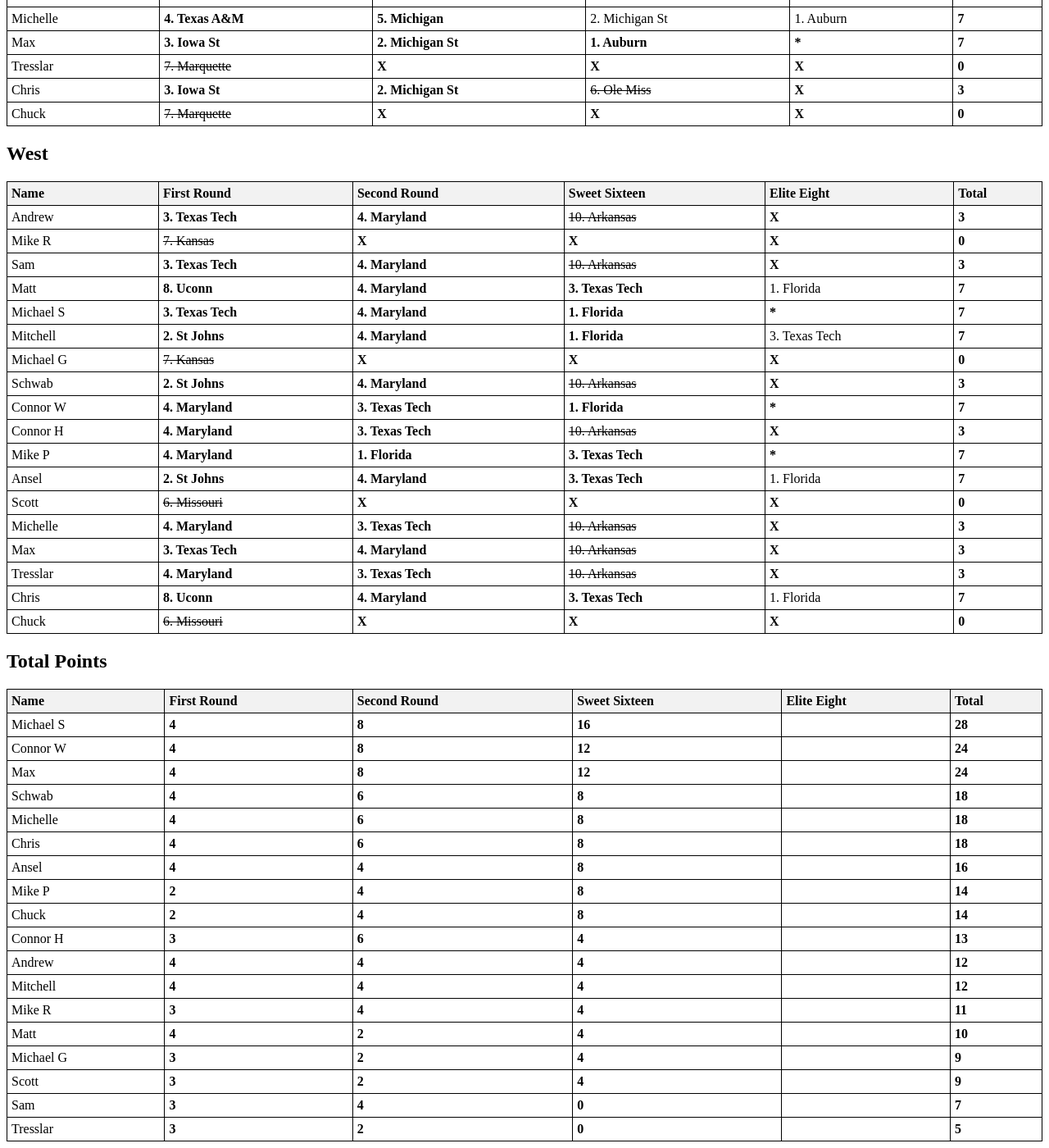
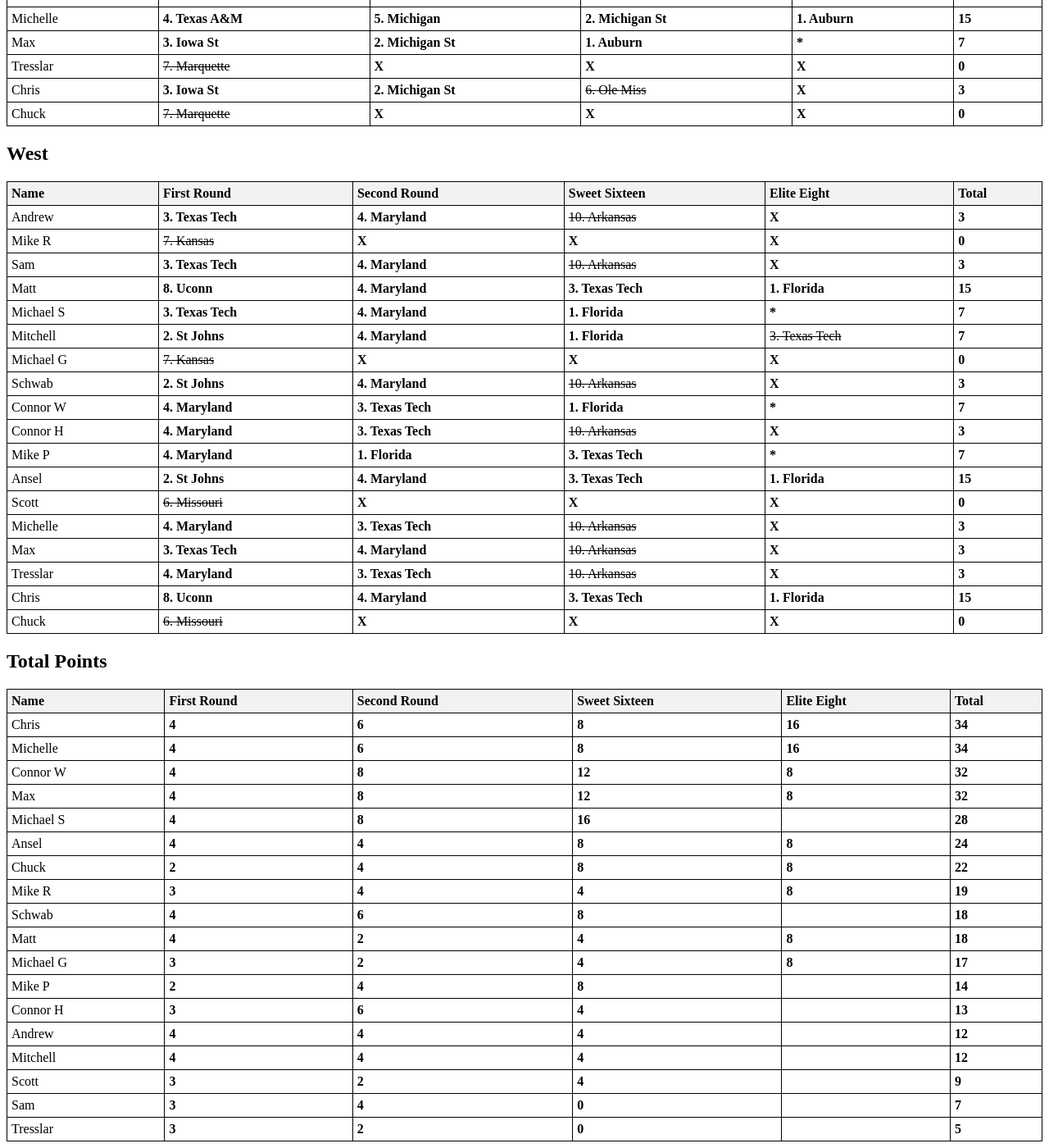
Before and after one commit to aredston19/aredston19.Github.io, a Jekyll site: the page MM.html, which Jekyll copies as it is, in a window 1280 px wide and 1400 px high, scrolled down 1702 px. Shown: the whole window at 82% size. Built offline with Jekyll 4.4.1, drawn with Linux system fonts in a browser that asks for light colours; some of the changed text lies outside the part shown.

Commit message:
Add files via upload

```diff
--- a/MM.html
+++ b/MM.html
@@ -95,7 +95,7 @@
             <td><b>3. Wisconsin</b></td>
             <td><b>4. Arizona</b></td>
 		<td><b>1. Duke</b></td>
-		<td>2. Alabama</td>
+		<td><s>2. Alabama</s></td>
 		<td><b> 7 </b></td>
         </tr>
 <tr>
@@ -195,7 +195,7 @@
             <td><b>3. Kentucky</b></td>
             <td><b>4. Purdue</b></td>
 		<td><b>1. Houston</b></td>
-		<td>2. Tennessee</td>
+		<td><s>2. Tennessee</s></td>
 		<td><b>7 </b></td>
         </tr>
         <tr>
@@ -203,8 +203,8 @@
             <td><b>8. Gonzaga</b></td>
             <td><b>3. Kentucky</b></td>
 		<td><b>2. Tennessee</b></td>
-		<td>1. Houston</td>
-		<td><b>7 </b></td>
+		<td><b>1. Houston</b></td>
+		<td><b>15 </b></td>
 
         </tr>
 	<tr>
@@ -230,7 +230,7 @@
             <td><b>3. Kentucky</b></td>
             <td><b>4. Purdue</b></td>
 		<td><b>1. Houston</b></td>
-		<td>2. Tennessee</td>
+		<td><s>2. Tennessee</s></td>
 		<td><b>7 </b></td>
         </tr>
 <tr>
@@ -246,15 +246,15 @@
             <td><b>8. Gonzaga</b></td>
             <td><b>4. Purdue</b></td>
 		<td><b>2. Tennessee</b></td>
-		<td>1. Houston</td>
-		<td><b>7 </b></td>
+		<td><b>1. Houston</b></td>
+		<td><b>15 </b></td>
         </tr>
 <tr>
             <td>Schwab</td>
             <td><b>3. Kentucky</b></td>
             <td><b>4. Purdue</b></td>
 		<td><b>1. Houston</b></td>
-		<td>2. Tennessee</td>
+		<td><s>2. Tennessee</s></td>
 		<td><b>7 </b></td>
         </tr>
 <tr>
@@ -262,8 +262,8 @@
             <td><b>6. Illinois</b></td>
             <td><b>3. Kentucky</b></td>
 		<td><b>2. Tennessee</b></td>
-		<td>1. Houston</td>
-		<td><b>7 </b></td>
+		<td><b>1. Houston</b></td>
+		<td><b>15 </b></td>
         </tr>
 <tr>
             <td>Connor H</td>
@@ -294,7 +294,7 @@
             <td><b>6. Illinois</b></td>
             <td><b>4. Purdue</b></td>
 		<td><b>1. Houston</b></td>
-		<td>2. Tennessee</td>
+		<td><s>2. Tennessee</s></td>
 		<td><b>7 </b></td>
         </tr>
 <tr>
@@ -302,16 +302,16 @@
             <td><b>4. Purdue</b></td>
             <td><b>3. Kentucky</b></td>
 		<td><b>2. Tennessee</b></td>
-		<td>1. Houston</td>
-		<td><b>7 </b></td>
+		<td><b>1. Houston</b></td>
+		<td><b>15 </b></td>
         </tr>
 <tr>
             <td>Max</td>
             <td><b>3. Kentucky</b></td>
             <td><b>4. Purdue</b></td>
 		<td><b>2. Tennessee</b></td>
-		<td>1. Houston</td>
-		<td><b>7 </b></td>
+		<td><b>1. Houston</b></td>
+		<td><b>15 </b></td>
         </tr>
 <tr>
             <td>Tresslar</td>
@@ -326,16 +326,16 @@
             <td><b>3. Kentucky</b></td>
             <td><b>4. Purdue</b></td>
 		<td><b>2. Tennessee</b></td>
-		<td>1. Houston</td>
-		<td><b>7 </b></td>
+		<td><b>1. Houston</b></td>
+		<td><b>15 </b></td>
         </tr>
 <tr>
             <td>Chuck</td>
             <td><b>6. Illinois</b></td>
             <td><b>3. Kentucky</b></td>
 		<td><b>2. Tennessee</b></td>
-		<td>1. Houston</td>
-		<td><b>7 </b></td>
+		<td><b>1. Houston</b></td>
+		<td><b>15 </b></td>
         </tr>
     </table>
 
@@ -460,9 +460,9 @@
             <td>Michelle</td>
             <td><b>4. Texas A&M</b></td>
             <td><b>5. Michigan</b></td>
-		<td>2. Michigan St</td>
-		<td>1. Auburn</td>
-		<td><b>7 </b></td>
+		<td><b>2. Michigan St</b></td>
+		<td><b>1. Auburn</b></td>
+		<td><b>15 </b></td>
         </tr>
 <tr>
             <td>Max</td>
@@ -539,8 +539,8 @@
             <td><b>8. Uconn</b></td>
             <td><b>4. Maryland</b></td>
 		<td><b>3. Texas Tech</b></td>
-		<td>1. Florida</td>
-		<td><b>7</b></td>
+		<td><b>1. Florida</b></td>
+		<td><b>15</b></td>
 
         </tr>
 <tr>
@@ -556,7 +556,7 @@
             <td><b>2. St Johns</b></td>
             <td><b>4. Maryland</b></td>
 		<td><b>1. Florida</b></td>
-		<td>3. Texas Tech</td>
+		<td><s>3. Texas Tech</s></td>
 		<td><b>7 </b></td>
         </tr>
 <tr>
@@ -604,8 +604,8 @@
             <td><b>2. St Johns</b></td>
             <td><b>4. Maryland</b></td>
 		<td><b>3. Texas Tech</b></td>
-		<td>1. Florida</td>
-		<td><b>7</b></td>
+		<td><b>1. Florida</b></td>
+		<td><b>15</b></td>
 
         </tr>
 <tr>
@@ -645,8 +645,8 @@
             <td><b>8. Uconn</b></td>
             <td><b>4. Maryland</b></td>
 		<td><b>3. Texas Tech</b></td>
-		<td>1. Florida</td>
-		<td><b>7</b></td>
+		<td><b>1. Florida</b></td>
+		<td><b>15</b></td>
         </tr>
 <tr>
             <td>Chuck</td>
@@ -669,6 +669,37 @@
 		<th>Total</th>
         </tr>
 <tr>
+            <td>Chris</td>
+            <td><b>4</b></td>
+            <td><b>6</b></td>
+		<td><b>8</b></td>
+		<td><b>16</b></td>
+		<td><b>34 </b></td>
+        </tr>
+<tr>
+            <td>Michelle</td>
+            <td><b>4</b></td>
+            <td><b>6</b></td>
+		<td><b>8</b></td>
+		<td><b>16</b></td>
+		<td><b>34 </b></td>
+<tr>
+            <td>Connor W</td>
+            <td><b>4</b></td>
+            <td><b>8</b></td>
+		<td><b>12</b></td>
+		<td><b>8</b></td>
+		<td><b>32 </b></td>
+        </tr>
+<tr>
+            <td>Max</td>
+            <td><b>4</b></td>
+            <td><b>8</b></td>
+		<td><b>12</b></td>
+		<td><b>8</b></td>
+		<td><b>32 </b></td>
+        </tr>
+<tr>
             <td>Michael S</td>
             <td><b>4</b></td>
             <td><b>8</b></td>
@@ -676,21 +707,30 @@
 		<td></td>
 		<td><b>28</b></td>
         </tr>
+        </tr>
 <tr>
-            <td>Connor W</td>
+            <td>Ansel</td>
             <td><b>4</b></td>
-            <td><b>8</b></td>
-		<td><b>12</b></td>
-		<td></td>
+            <td><b>4</b></td>
+		<td><b>8</b></td>
+		<td><b>8</b></td>
 		<td><b>24 </b></td>
         </tr>
 <tr>
-            <td>Max</td>
+            <td>Chuck</td>
+            <td><b>2</b></td>
             <td><b>4</b></td>
-            <td><b>8</b></td>
-		<td><b>12</b></td>
-		<td></td>
-		<td><b>24 </b></td>
+		<td><b>8</b></td>
+		<td><b>8</b></td>
+		<td><b>22</b></td>
+        </tr>
+        <tr>
+            <td>Mike R</td>
+            <td><b>3</b></td>
+            <td><b>4</b></td>
+		<td><b>4</b></td>
+		<td><b>8</b></td>
+		<td><b>19 </b></td>
         </tr>
 <tr>
             <td>Schwab</td>
@@ -701,28 +741,21 @@
 		<td><b>18 </b></td>
         </tr>
 <tr>
-            <td>Michelle</td>
+            <td>Matt</td>
             <td><b>4</b></td>
-            <td><b>6</b></td>
+            <td><b>2</b></td>
+		<td><b>4</b></td>
 		<td><b>8</b></td>
-		<td></td>
 		<td><b>18 </b></td>
+
         </tr>
 <tr>
-            <td>Chris</td>
-            <td><b>4</b></td>
-            <td><b>6</b></td>
+            <td>Michael G</td>
+            <td><b>3</b></td>
+            <td><b>2</b></td>
+		<td><b>4</b></td>
 		<td><b>8</b></td>
-		<td></td>
-		<td><b>18 </b></td>
-        </tr>
-<tr>
-            <td>Ansel</td>
-            <td><b>4</b></td>
-            <td><b>4</b></td>
-		<td><b>8</b></td>
-		<td></td>
-		<td><b>16 </b></td>
+		<td><b>17 </b></td>
         </tr>
 <tr>
             <td>Mike P</td>
@@ -731,14 +764,6 @@
 		<td><b>8</b></td>
 		<td></td>
 		<td><b>14 </b></td>
-        </tr>
-<tr>
-            <td>Chuck</td>
-            <td><b>2</b></td>
-            <td><b>4</b></td>
-		<td><b>8</b></td>
-		<td></td>
-		<td><b>14</b></td>
         </tr>
 <tr>
             <td>Connor H</td>
@@ -764,34 +789,6 @@
 		<td><b>4</b></td>
 		<td></td>
 		<td><b>12 </b></td>
-        </tr>
-
-        <tr>
-            <td>Mike R</td>
-            <td><b>3</b></td>
-            <td><b>4</b></td>
-		<td><b>4</b></td>
-		<td></td>
-		<td><b>11 </b></td>
-
-        </tr>
-
-<tr>
-            <td>Matt</td>
-            <td><b>4</b></td>
-            <td><b>2</b></td>
-		<td><b>4</b></td>
-		<td></td>
-		<td><b>10 </b></td>
-
-        </tr>
-<tr>
-            <td>Michael G</td>
-            <td><b>3</b></td>
-            <td><b>2</b></td>
-		<td><b>4</b></td>
-		<td></td>
-		<td><b>9 </b></td>
         </tr>
 <tr>
             <td>Scott</td>
```
